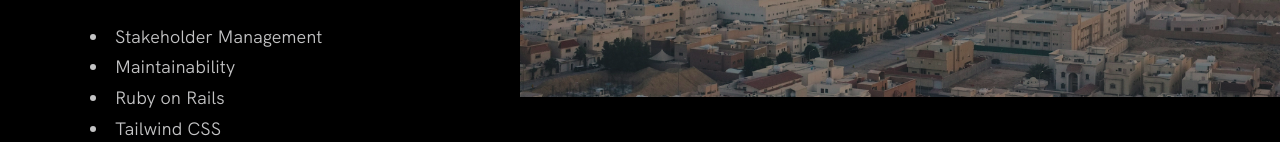
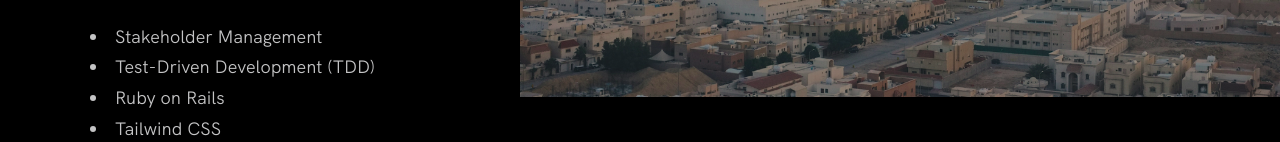
Before and after one commit to isometer/isometer.github.io, a plain HTML site: page index.html in a window 1280 px wide. Shown: the part 4936-5078 px from the top of the page. Drawn offline with Linux system fonts and the light colour scheme.

Commit message:
Add TDD to SSA project

```diff
--- a/index.html
+++ b/index.html
@@ -205,7 +205,7 @@
               </p>
               <ul class="work__list">
                 <li>Stakeholder Management</li>
-                <li>Maintainability</li>
+                <li>Test-Driven Development (TDD)</li>
                 <li>Ruby on Rails</li>
                 <li>Tailwind CSS</li>
                 <li>Google OAuth</li>
```
